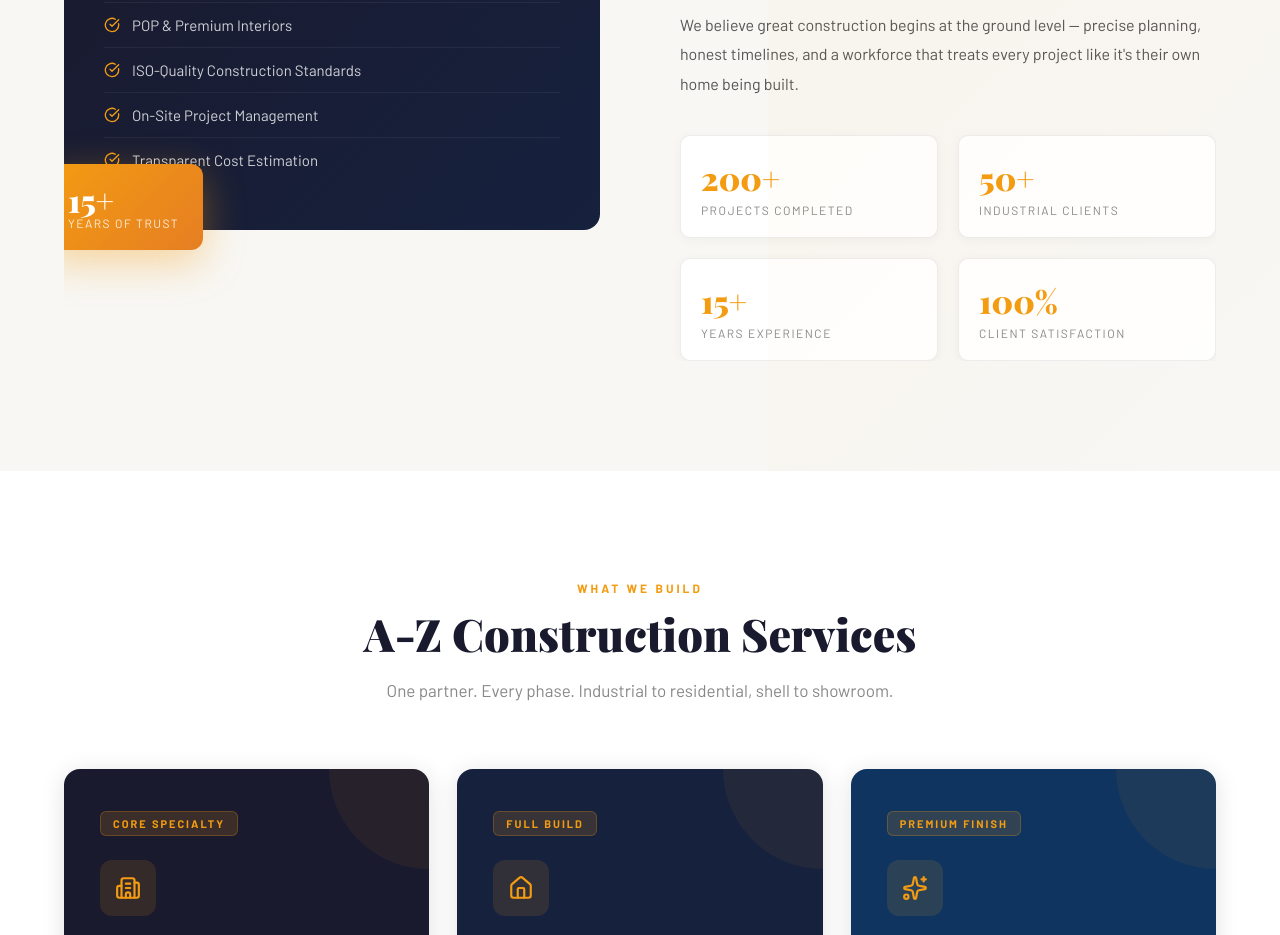
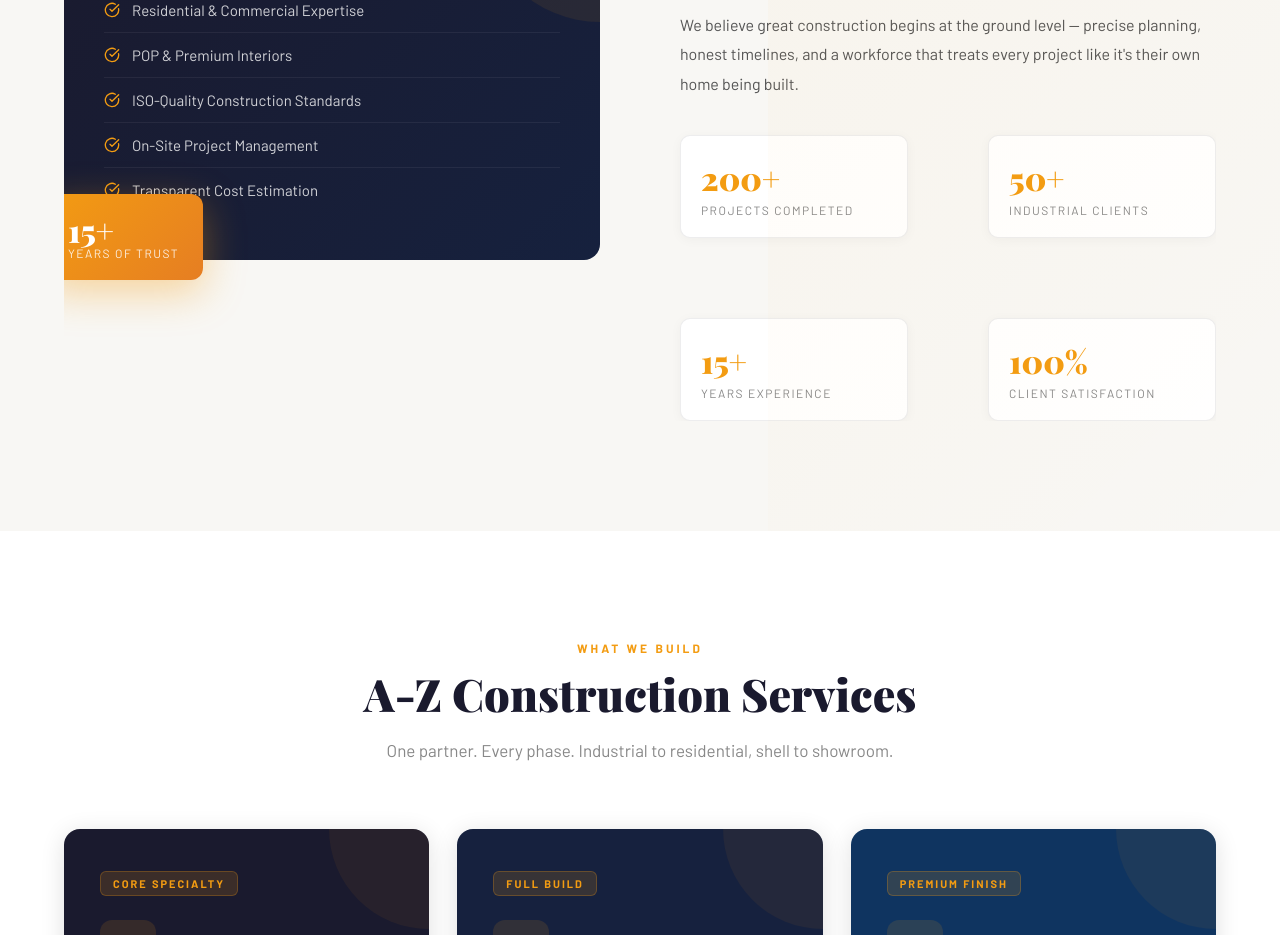
Before and after one commit to shri-vinayaka-construction/website, a React (Vite) app: page / in a window 1280 px wide. Shown: the part 1235-2170 px from the top of the page. Built offline with nearby package versions, Linux system fonts and the light colour scheme.

Commit message:
Update About.jsx right panel with window.innerWidth < 900 ? 40 : 80

```diff
--- a/src/components/About.jsx
+++ b/src/components/About.jsx
@@ -60,7 +60,7 @@ export default function About() {
           <p style={{ color: "#555", fontSize: 16, lineHeight: 1.85, marginBottom: 36, fontFamily: "Barlow, sans-serif" }}>
             We believe great construction begins at the ground level — precise planning, honest timelines, and a workforce that treats every project like it's their own home being built.
           </p>
-          <div style={{ display: "grid", gridTemplateColumns: "1fr 1fr", gap: 20 }}>
+          <div style={{ display: "grid", gridTemplateColumns: "1fr 1fr", gap: window.innerWidth < 900 ? 40 : 80 }}>
             {[["200+", "Projects Completed"], ["50+", "Industrial Clients"], ["15+", "Years Experience"], ["100%", "Client Satisfaction"]].map(([n, l], i) => (
               <div key={i} style={{ background: "#fff", borderRadius: 10, padding: "20px", border: "1px solid rgba(26,26,46,0.08)", boxShadow: "0 2px 12px rgba(0,0,0,0.04)" }}>
                 <div style={{ fontFamily: "'Playfair Display', Georgia, serif", fontSize: 32, fontWeight: 900, color: "#f39c12" }}><AnimCounter target={parseInt(n)} suffix={n.includes("+") ? "+" : "%"} /></div>
```
